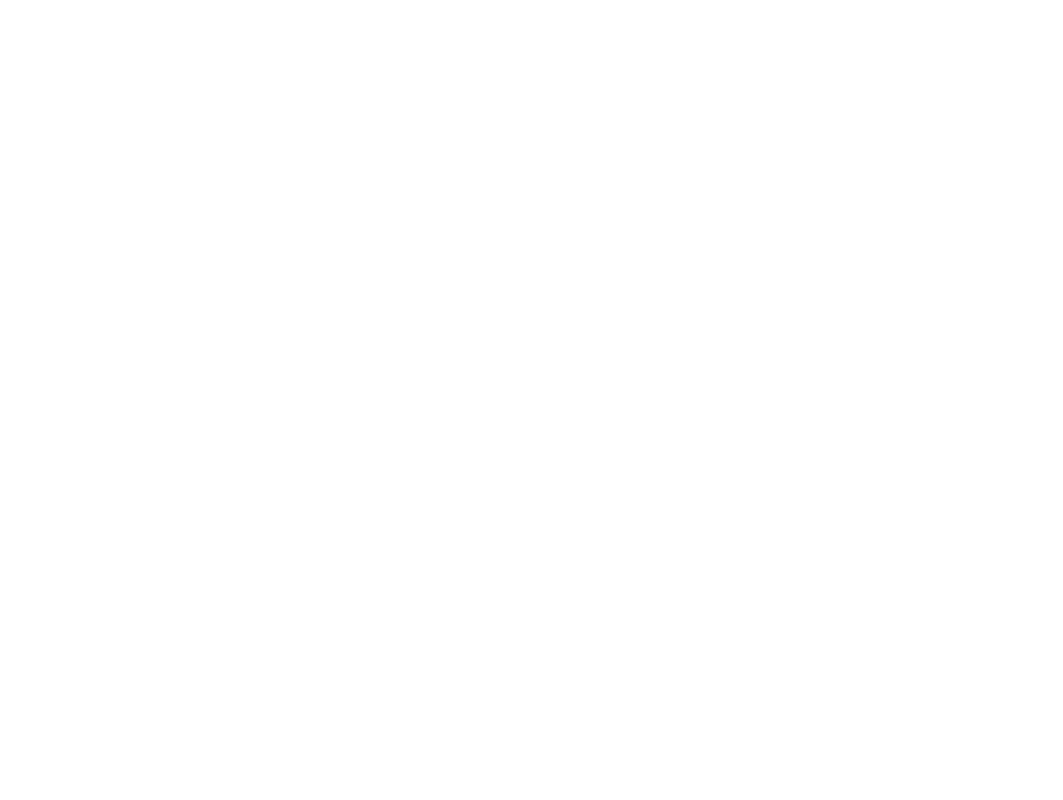
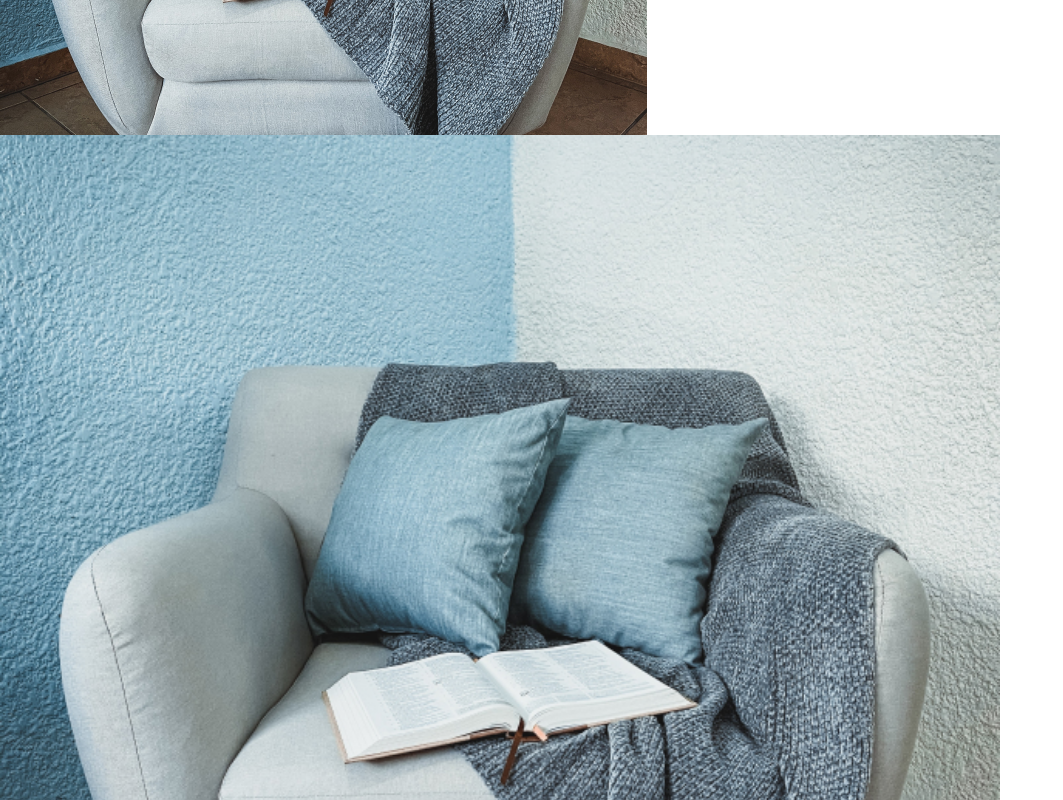
Before and after one commit to thangngo-agilityio/nextjs-training, a Next.js app: page / in a window 1280 px wide. Shown: the part 480-1280 px from the top of the page, without its empty margins (0-1063 px from the left). Before the commit the page ends 800 px from the top, so only its background shows below. Built offline with nearby package versions, Linux system fonts and the light colour scheme.

Commit message:
feat: add images with next image

```diff
--- a/src/app/page.tsx
+++ b/src/app/page.tsx
@@ -1,7 +1,17 @@
+import Image from 'next/image';
+
 const Homepage = () => {
   return (
     <main className="container mx-auto">
       <h1 className="text-lg font-semibold">This is homepage</h1>
+      <img src="/images/Chair.jpg" alt="Chair" />
+      <Image
+        src="/images/Chair.jpg"
+        alt="Chair"
+        width={1000}
+        height={760}
+        className="hidden md:block"
+      />
     </main>
   );
 };
```
Also changed, not shown: public/images/Chair.jpg (added).
